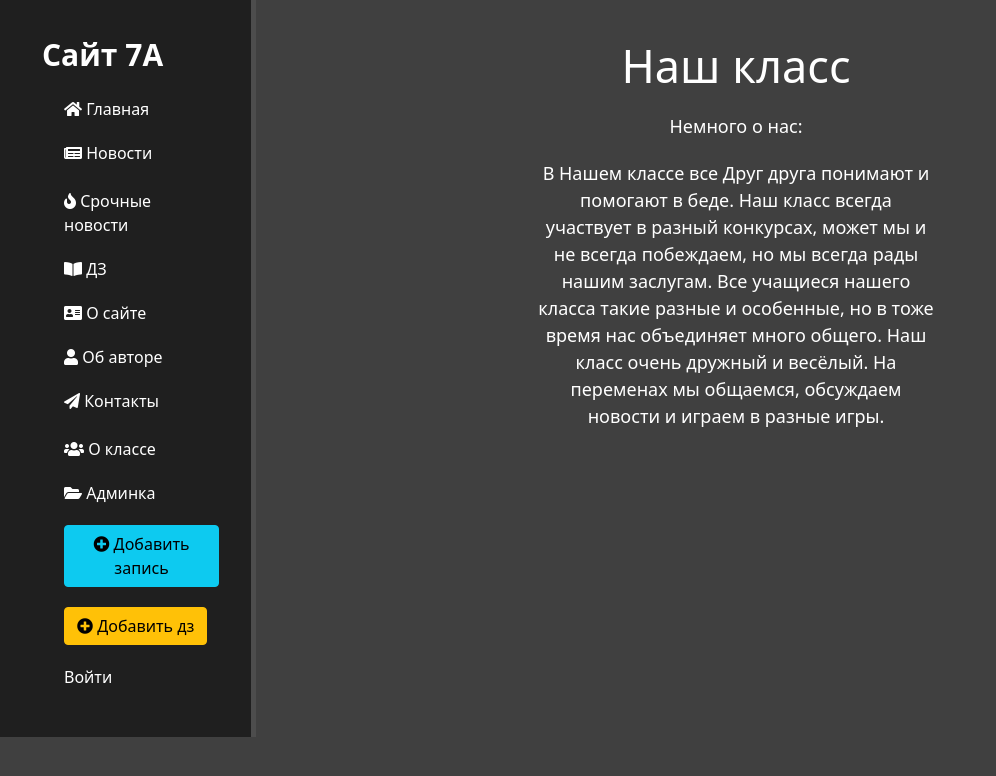
After one commit to maxpaleev/My-first-site, a Django app: page /class in a window 1280 px wide. The commit adds this page. Shown: the top 776 px of the page, without its empty margins (0-996 px from the left). Run offline with Django 4.2, Linux system fonts and the light colour scheme; some libraries are stand-ins or nearby versions.

Commit message:
2.0 Beta

```diff
--- a/Django/settings.py
+++ b/Django/settings.py
@@ -41,6 +41,7 @@ INSTALLED_APPS = [
     'news',
     'work',
     'account',
+
 
 ]
 
--- a/Django/urls.py
+++ b/Django/urls.py
@@ -25,5 +25,5 @@ urlpatterns = [
     path("news", include("news.urls")),
     path("homework/", include("work.urls")),
     path('accounts/', include('django.contrib.auth.urls')),
-    path("signup/", include("account.urls"))
+    path("signup/", include("account.urls")),
 ] + static(settings.STATIC_URL, document_root=settings.STATIC_ROOT)
--- a/main/static/main/css/main.css
+++ b/main/static/main/css/main.css
@@ -6,6 +6,10 @@ a {
     color: white;
     text-decoration: none;
 }
+
+.class p {
+    font-size: 18px;
+    }
 
 label {
     margin-left: 2px;
@@ -103,7 +107,7 @@ main .features{
     width: 75%;
 }
 
-main .features h1 {font-size: 45px; text-align: center}
+main .features h1 {font-size: 45px; text-align: center; margin-top: -61px}
 main .features p {max-width: 400px; margin: 20px auto}
 
 main .author h1 {font-size: 50px}
--- /dev/null
+++ b/main/templates/main/class.html
@@ -0,0 +1,14 @@
+{% extends "main/layout.html" %}
+
+{% block title %}О сайте{% endblock %}
+
+{% block content %}
+    <div class="class">
+        <div class="features">
+        <h1>Наш класс</h1>
+        <p>Немного о нас: </p>
+            <p>В Нашем классе все Друг друга понимают и помогают в беде. Наш класс всегда участвует в разный конкурсах, может мы и не всегда побеждаем, но мы всегда рады нашим заслугам. Все учащиеся нашего класса такие разные и особенные, но в тоже время нас объединяет много общего. Наш класс очень дружный и весёлый. На переменах мы общаемся, обсуждаем новости и играем в разные игры.</p>
+        </div>
+    </div>
+
+{% endblock %}
--- a/main/templates/main/layout.html
+++ b/main/templates/main/layout.html
@@ -36,7 +36,8 @@
                 <a href="{% url "about" %}"><i class="fas fa-address-card"></i> О сайте</a>
                 <a href="{% url "author" %}"><i class="fas fa-user"></i> Об авторе</a>
                 <a href="{% url 'contacts' %}"><i class="fas fa-paper-plane"></i> Контакты</a>
-                <a href="http://127.0.0.1:8000/admin/login/?next=/admin/"><i class="fas fa-user"></i> Админка</a>
+                <a href="{% url 'class' %}"><i class="fas fa-solid fa-users"></i> О классе</a>
+                <a href="http://127.0.0.1:8000/admin/login/?next=/admin/"><i class="fas fa-folder-open"></i> Админка</a>
                 <a href="{% url 'create' %}"><i class="fas fa-plus-circle"></i> Добавить запись</a>
                 <a href="{% url 'work-create' %}"><i class="fas fa-plus-circle"></i> Добавить дз</a>
                   {% if user.is_authenticated %}
@@ -62,12 +63,14 @@
 {#        <h3>Навигация</h3>#}
         <ul>
             <a href="{% url "home" %}"><li><i class="fas fa-home"></i> Главная</li></a>
-            <a href="{% url "news_home" %}"><li><i class="fas fa-newspaper"></i> Новости</li></a>
+            <a href="{% url "news_home" %}"><li><i class="fas fa-newspaper"></i> Новости</li></a><br>
+            <a href="#"><i class="fas fa-fire"></i> Срочные новости</a>
             <a href="{% url "work_home" %}"><li><i class="fas fa-book-open"></i> ДЗ</li></a>
             <a href="{% url "about" %}"><li><i class="fas fa-address-card"></i> О сайте</li></a>
             <a href="{% url "author" %}"><li><i class="fas fa-user"></i> Об авторе</li></a>
-            <a href="{% url 'contacts' %}"><li><i class="fas fa-paper-plane"></i> Контакты</li></a>
-            <a href="http://127.0.0.1:8000/admin/login/?next=/admin/"><li><i class="fas fa-user"></i> Админка</li></a>
+            <a href="{% url 'contacts' %}"><li><i class="fas fa-paper-plane"></i> Контакты</li></a><br>
+            <a href="{% url 'class' %}"><i class="fas fa-solid fa-users"></i> О классе</a>
+            <a href="http://127.0.0.1:8000/admin/login/?next=/admin/"><li><i class="fas fa-folder-open"></i> Админка</li></a>
             <a href="{% url 'create' %}"><li><button class="btn btn-info"><i class="fas fa-plus-circle"></i> Добавить запись</button></li></a>
             <a href="{% url 'work-create' %}"><li><button class="btn btn-warning"><i class="fas fa-plus-circle"></i> Добавить дз</button></li></a>
 
--- a/main/urls.py
+++ b/main/urls.py
@@ -6,5 +6,6 @@ urlpatterns = [
     path("about", views.about, name="about"),
     path("author", views.author, name="author"),
     path('contacts', views.contacts, name='contacts'),
+    path('class', views.clas, name='class'),
 
 ]
--- a/main/views.py
+++ b/main/views.py
@@ -27,3 +27,7 @@ def author(request):
 
 def contacts(request):
     return render(request, 'main/contacts.html')
+
+
+def clas(request):
+    return render(request, 'main/class.html')
```
Also changed, not shown: other parts of main/static/main/css/main.css (+64 -0 lines), db.sqlite3.
